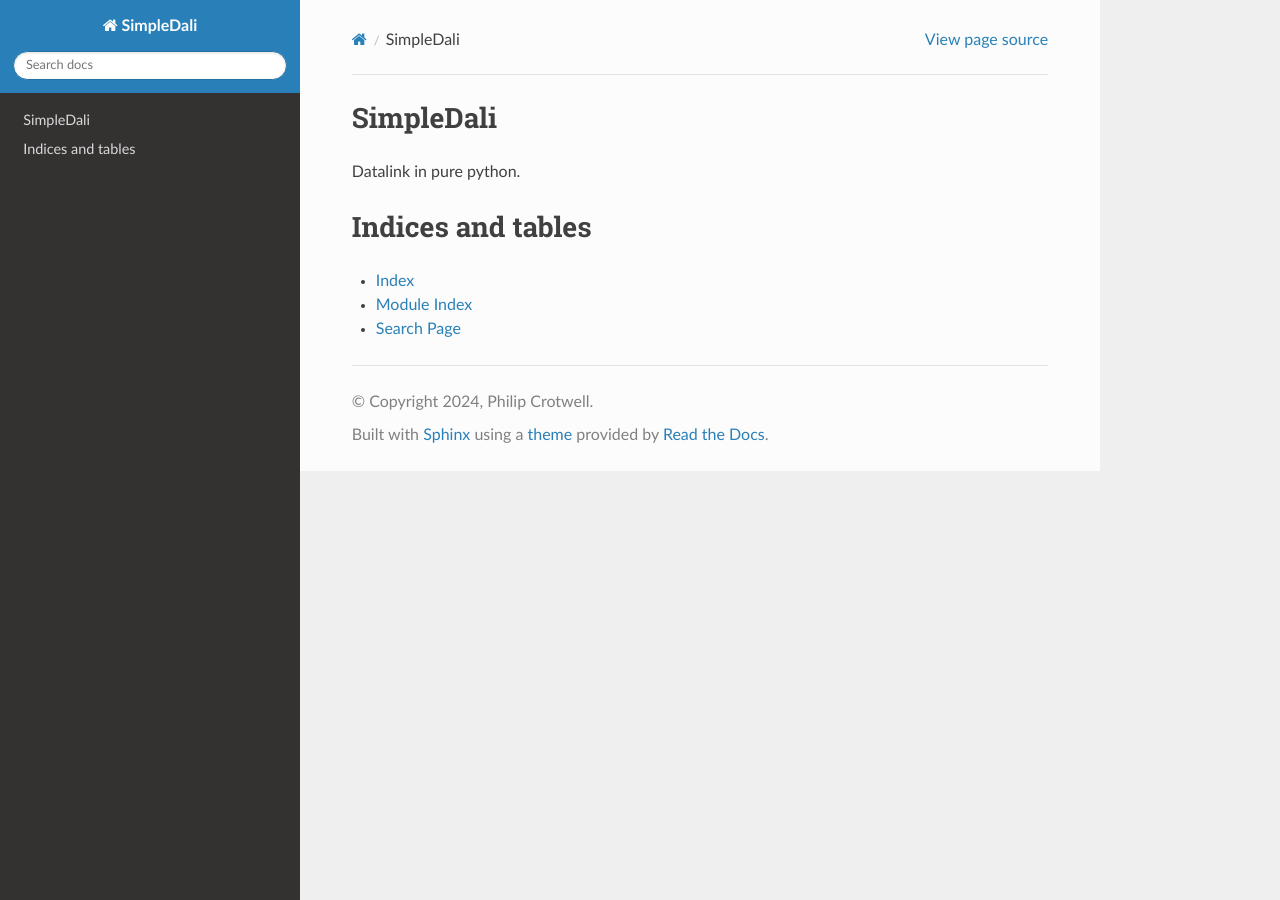
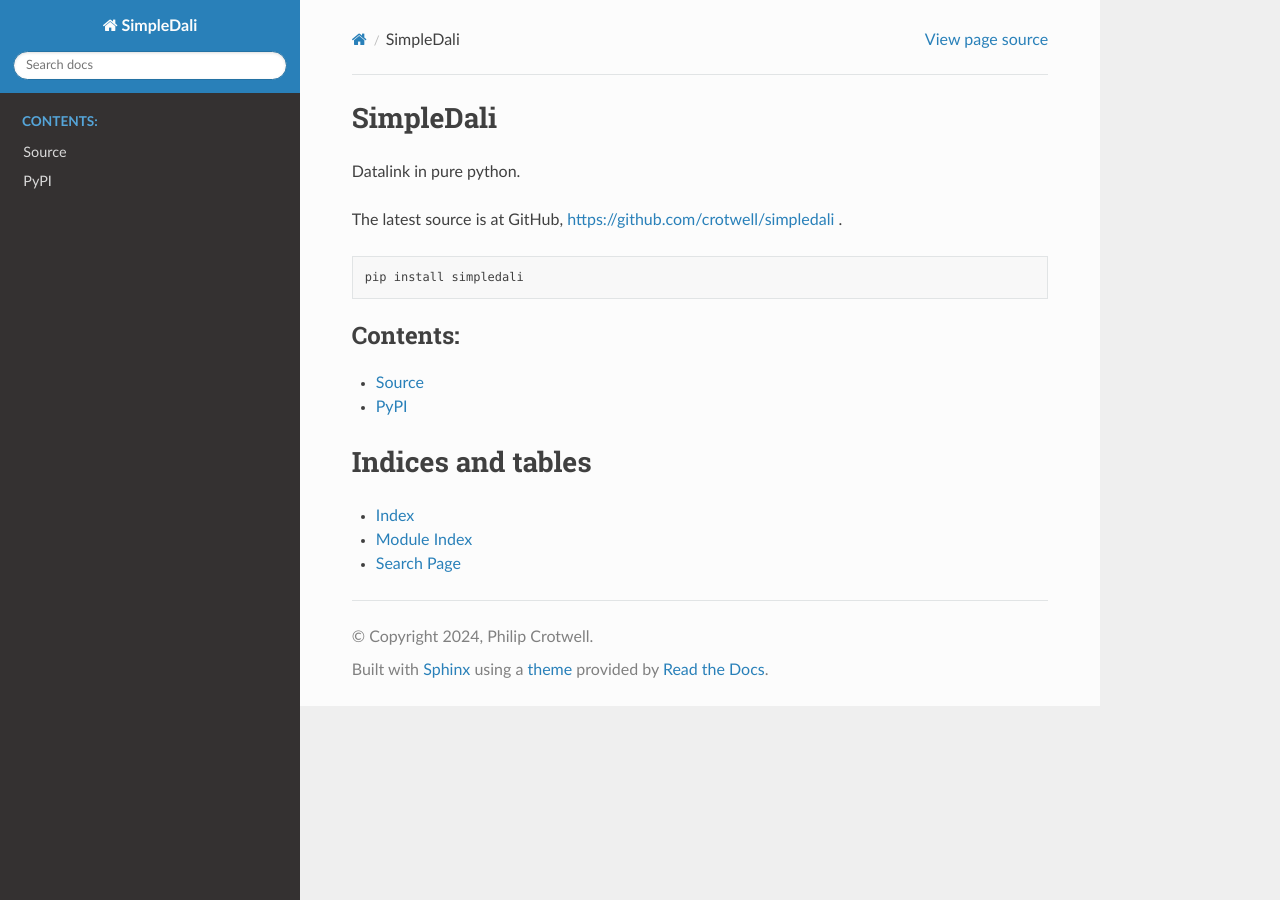
Before and after one commit to crotwell/simpledali, a Sphinx documentation site: the page built from docs/source/index.rst, in a window 1280 px wide. Built offline with Sphinx 7.4.7 and the Read the Docs theme 3.1.0, drawn with Linux system fonts in a browser that asks for light colours; pages that are not in the unit, such as notebooks, are missing from menus.

Commit message:
github and pypi

```diff
--- a/docs/source/index.rst
+++ b/docs/source/index.rst
@@ -9,12 +9,23 @@ SimpleDali
 
 Datalink in pure python.
 
+
+The latest source is at GitHub,
+`https://github.com/crotwell/simpledali <https://github.com/crotwell/simpledali>`_
+.
+
+.. code-block::
+
+  pip install simpledali
+
 .. toctree::
    :maxdepth: 2
    :caption: Contents:
 
    README <readme_link>
    apidocs/index
+   Source <https://github.com/crotwell/simpledali>
+   PyPI <https://pypi.org/project/simpledali/>
 
 
 
```
